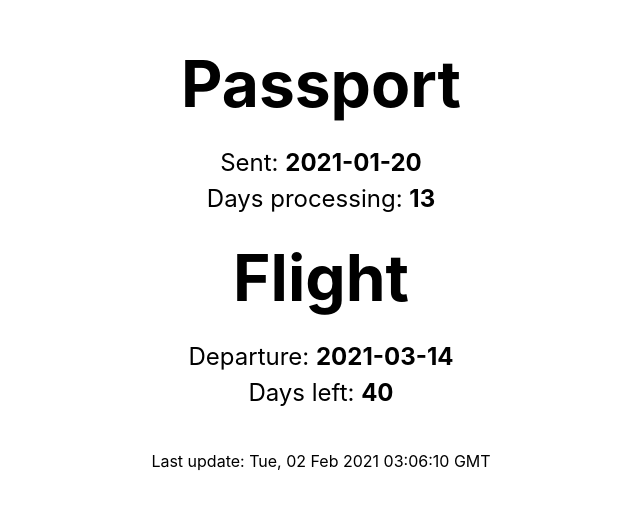
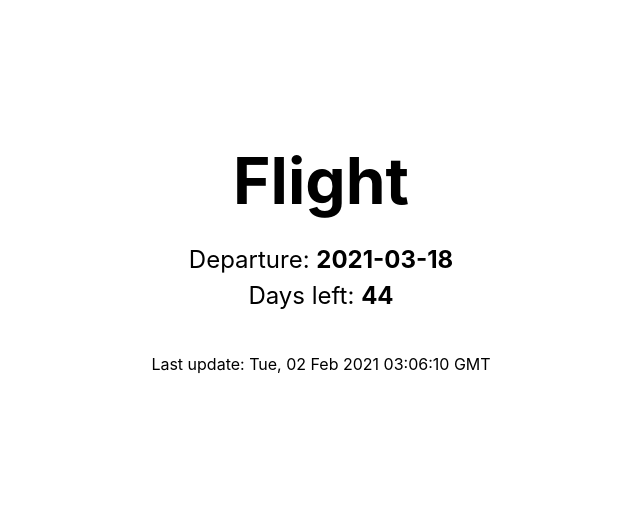
Before and after one commit to giovannymassuia/countdown-app, a Next.js app: page / in a window 1280 px wide. Shown: the part 133-642 px from the top of the page, without its empty margins (319-959 px from the left). Built offline with nearby package versions, Linux system fonts and the light colour scheme.

Commit message:
Update index.js

```diff
--- a/pages/index.js
+++ b/pages/index.js
@@ -13,23 +13,13 @@ export default function Home({ lastUpdate }) {
 
       <main className={styles.main}>
         <h1 className={styles.title}>
-          Passport
-        </h1>
-
-        <p className={styles.description}>
-          Sent: <strong>2021-01-20</strong>
-          <br/>
-          Days processing:  <strong>{differenceInCalendarDays(new Date(), new Date(2021, 0, 20))}</strong>
-        </p>
-
-        <h1 className={styles.title}>
           Flight
         </h1>
 
         <p className={styles.description}>
-          Departure: <strong>2021-03-14</strong>
+          Departure: <strong>2021-03-18</strong>
           <br/>
-          Days left: <strong>{differenceInCalendarDays(new Date(2021, 2, 14), new Date())}</strong>
+          Days left: <strong>{differenceInCalendarDays(new Date(2021, 2, 18), new Date())}</strong>
         </p>
 
         <footer>
```
